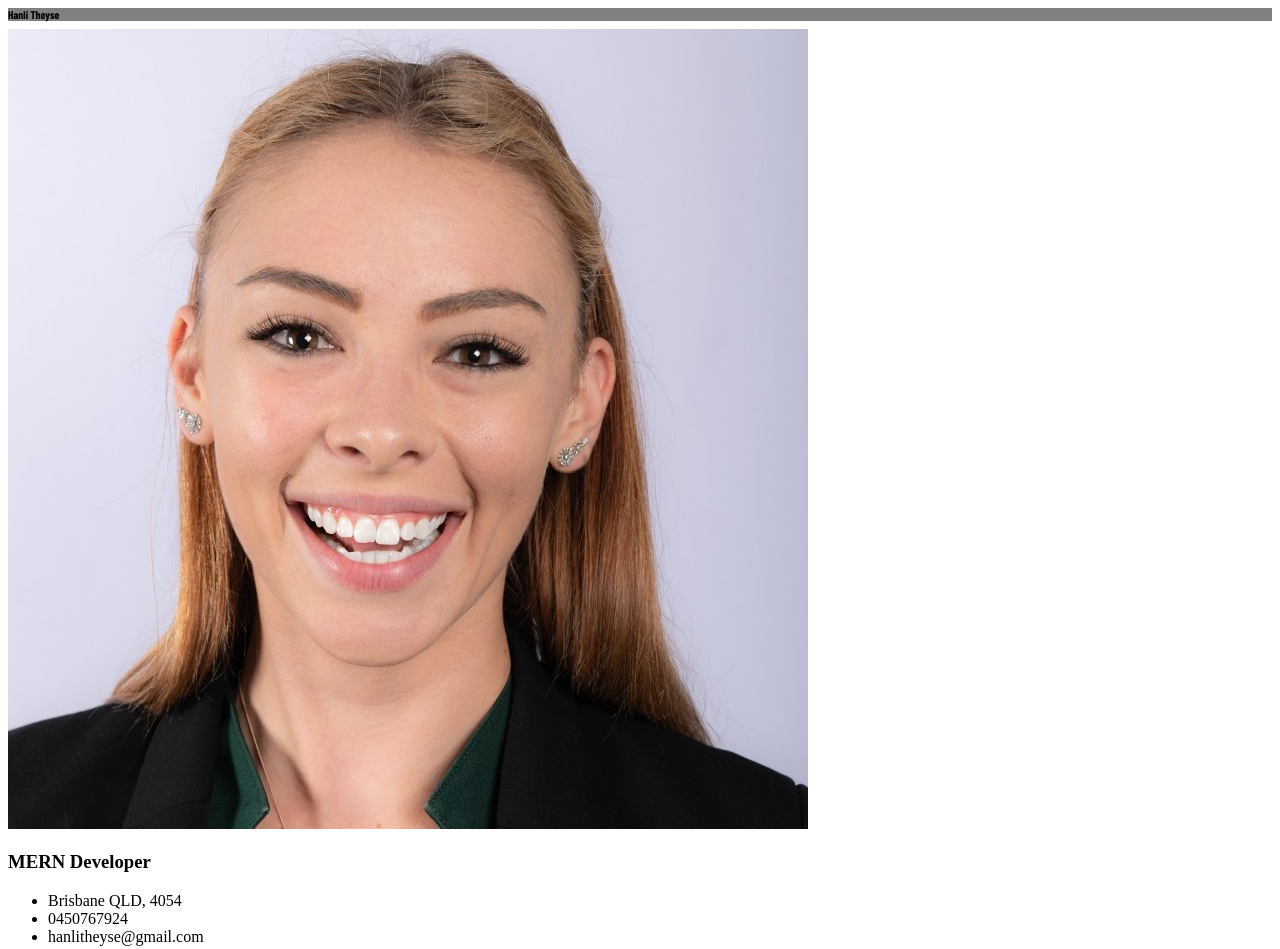
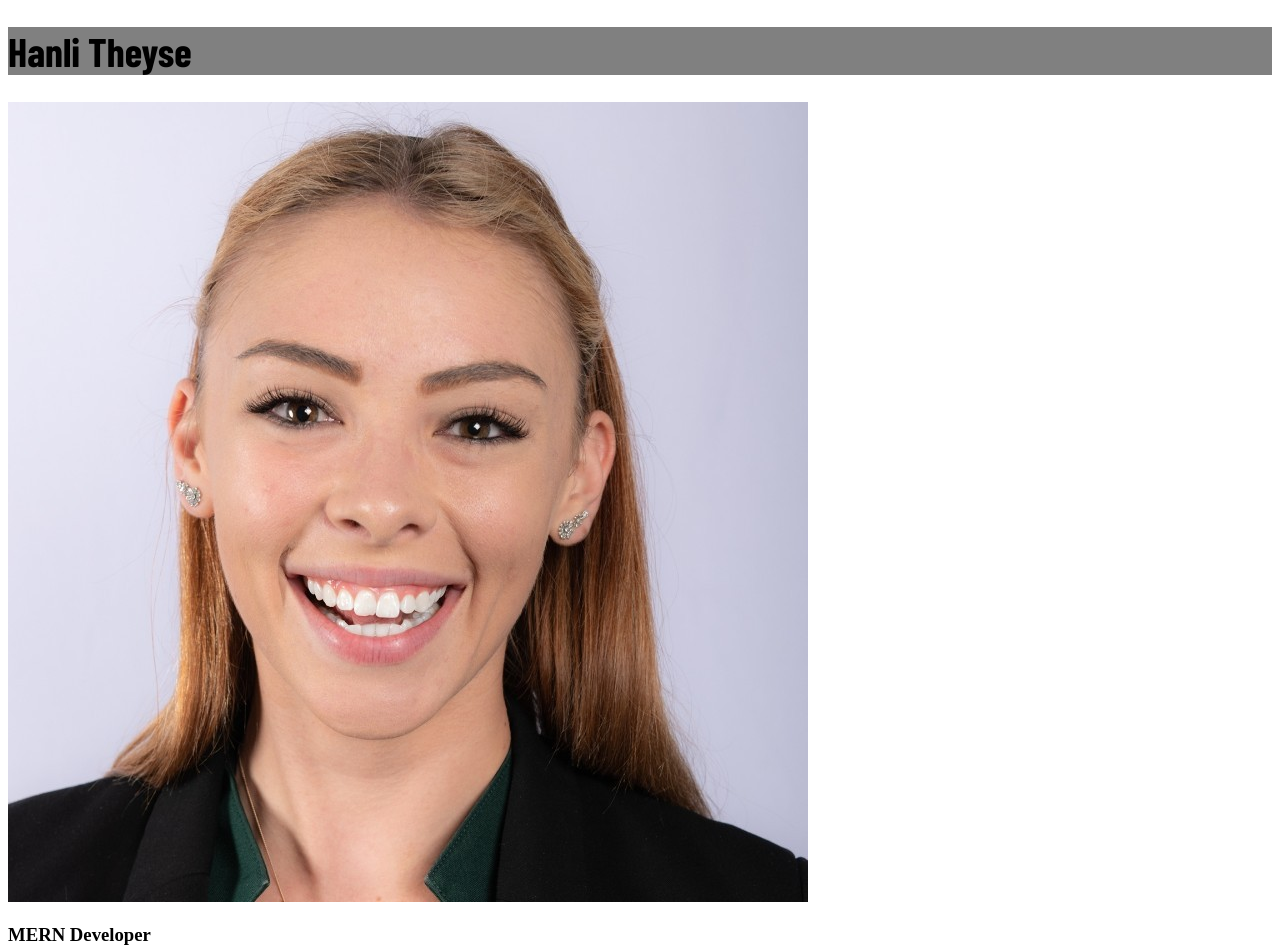
Before and after one commit to hanlitheyse/hanlitheyse.github.io, a plain HTML site: page index.html in a window 1280 px wide. Shown: the top 949 px of the page. Drawn offline with nearby package versions, Linux system fonts and the light colour scheme; a web font is replaced by a local one.

Commit message:
Update style.css

```diff
--- a/style.css
+++ b/style.css
@@ -1,7 +1,7 @@
 
 
 h1 {
-    font-size: 70%;
+    font-size: 40px;
     font-family: 'Barlow Condensed', sans-serif;
     background-color: gray ;
 }
```
